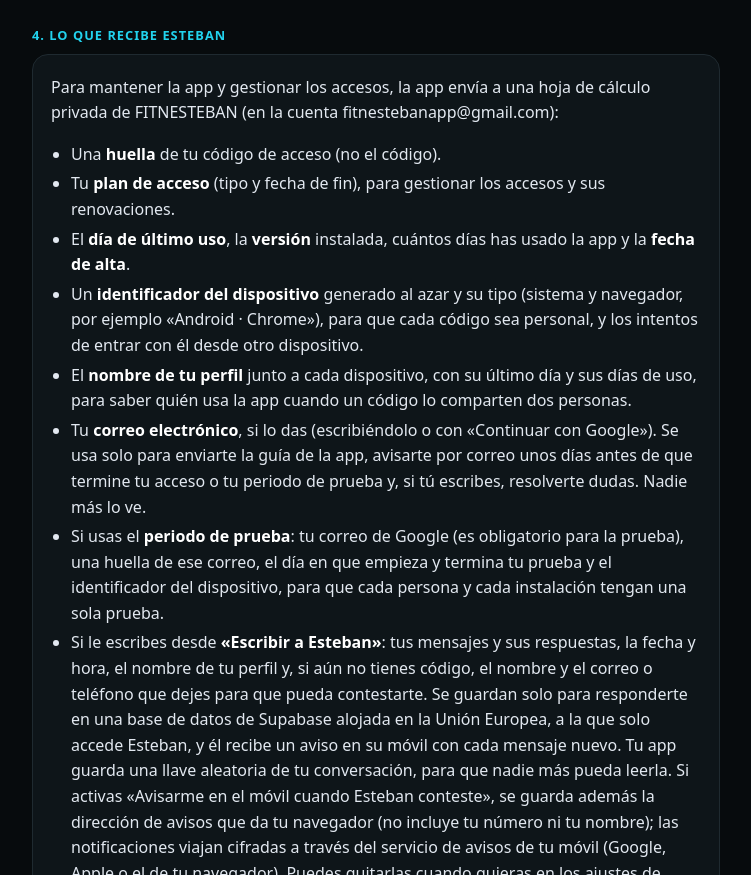
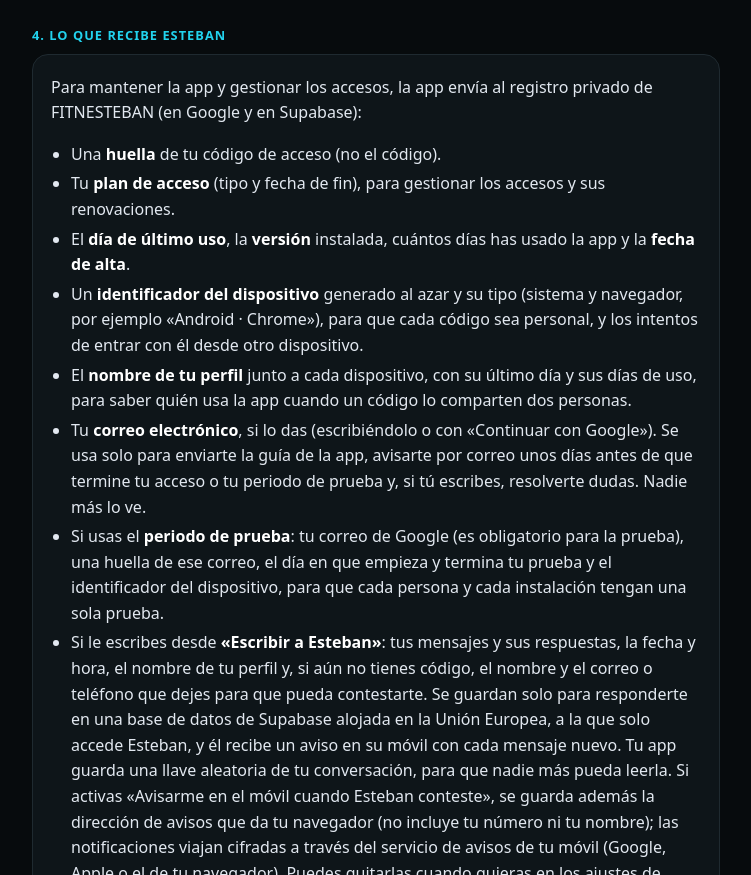
Before and after one commit to Egarluq292/fitnesteban, a plain HTML site: page privacidad.html in a window 1280 px wide. Shown: the part 914-1789 px from the top of the page, without its empty margins (264-1015 px from the left). Drawn offline with Linux system fonts and the light colour scheme.

Commit message:
privacidad: el registro de uso está en Google y en Supabase
Co-Authored-By: Claude Opus 5.5 <noreply@anthropic.com>
Claude-Session: https://claude.ai/code/session_01UhdHKNUv91veo2tZrwUash

```diff
--- a/privacidad.html
+++ b/privacidad.html
@@ -48,7 +48,7 @@
 
   <h2>4. Lo que recibe Esteban</h2>
   <div class="card">
-    <p>Para mantener la app y gestionar los accesos, la app envía a una hoja de cálculo privada de FITNESTEBAN (en la cuenta fitnestebanapp@gmail.com):</p>
+    <p>Para mantener la app y gestionar los accesos, la app envía al registro privado de FITNESTEBAN (en Google y en Supabase):</p>
     <ul>
       <li>Una <b>huella</b> de tu código de acceso (no el código).</li>
       <li>Tu <b>plan de acceso</b> (tipo y fecha de fin), para gestionar los accesos y sus renovaciones.</li>
```
